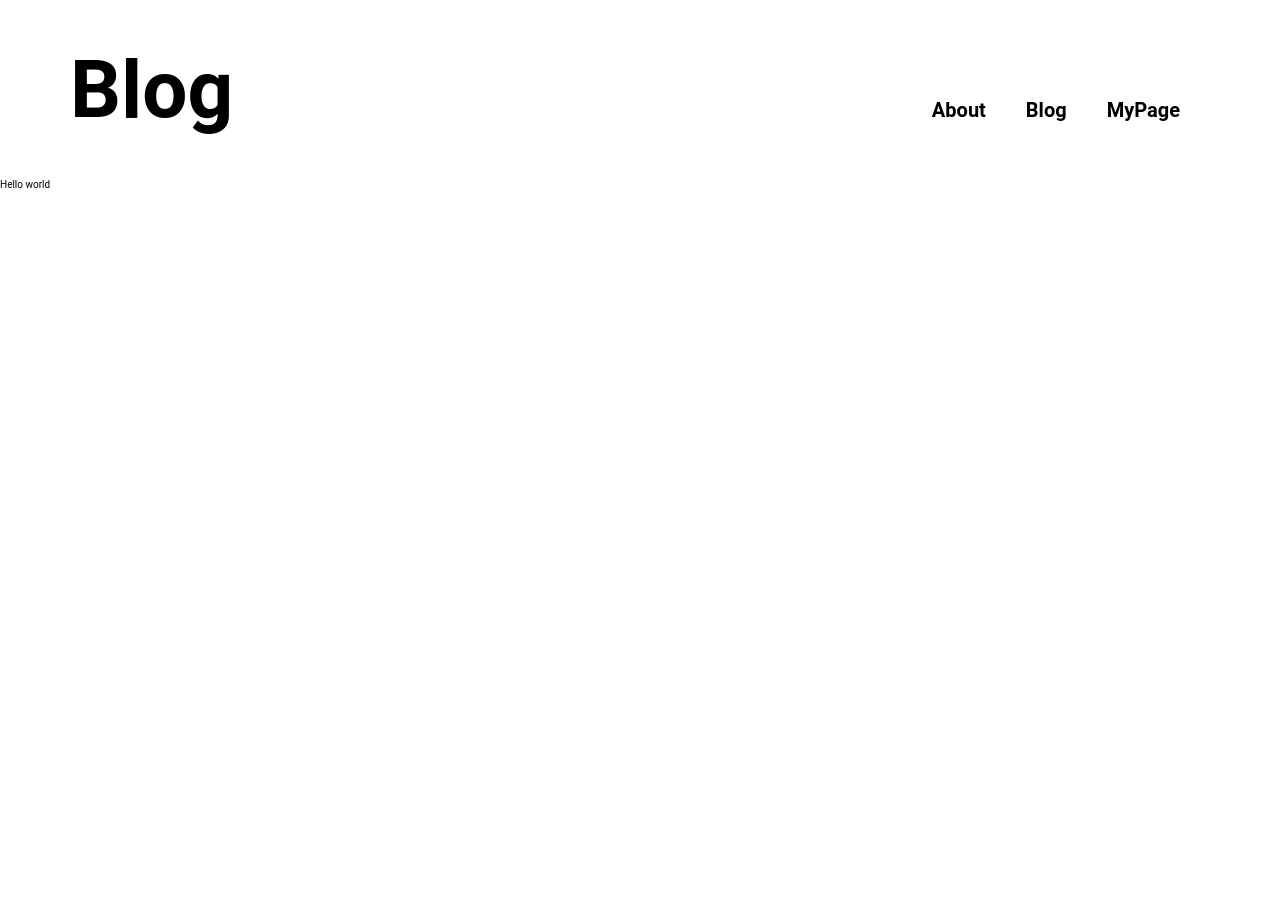
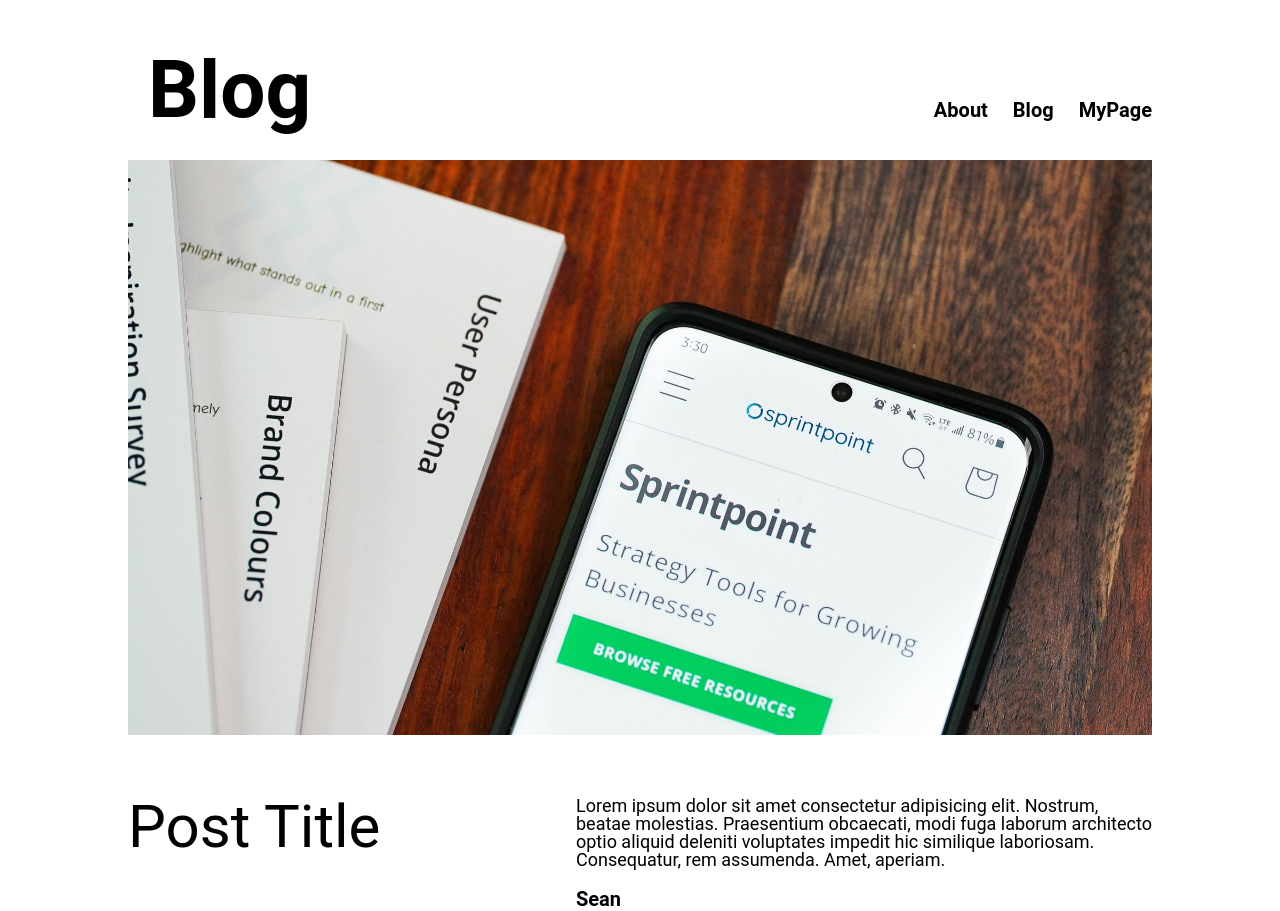
Before and after one commit to newkidsean/blog-with-nextjs, a Next.js app: page / in a window 1280 px wide. Before the commit the page ends 800 px from the top, so only its background shows below. Built offline with nearby package versions, Linux system fonts and the light colour scheme.

Commit message:
feat: Main post ui 구현

```diff
--- a/pages/index.tsx
+++ b/pages/index.tsx
@@ -1,13 +1,72 @@
 import type { NextPage } from 'next';
+import Image from 'next/image';
+import styled from 'styled-components';
 import Header from '../src/components/Header';
+import mockMainImg from '../src/images/main-mock-image.jpg';
 
 const Home: NextPage = () => {
   return (
     <>
-      <Header />
-      <div>Hello world</div>
+      <Container>
+        <Header />
+        <MainPost>
+          <Image
+            src={mockMainImg}
+            // layout="responsive"
+            alt="main image"
+            width={1175}
+            height={660}
+          />
+          <PostInfo>
+            <Title>Post Title</Title>
+            <ArticleNAuthor>
+              <Article>
+                Lorem ipsum dolor sit amet consectetur adipisicing elit.
+                Nostrum, beatae molestias. Praesentium obcaecati, modi fuga
+                laborum architecto optio aliquid deleniti voluptates impedit hic
+                similique laboriosam. Consequatur, rem assumenda. Amet, aperiam.
+              </Article>
+              <Author>Sean</Author>
+            </ArticleNAuthor>
+          </PostInfo>
+        </MainPost>
+      </Container>
     </>
   );
 };
 
 export default Home;
+
+const Container = styled.div`
+  width: 80vw;
+  justify-content: center;
+  align-content: center;
+  margin-left: 10vw;
+`;
+const MainPost = styled.div`
+  align-content: center;
+  justify-content: center;
+  /* margin-left: 5rem; */
+`;
+const PostInfo = styled.div`
+  display: flex;
+  justify-content: space-between;
+  align-items: start;
+  margin-top: 6rem;
+`;
+
+const Title = styled.h1`
+  font-size: 6rem;
+`;
+
+const ArticleNAuthor = styled.div``;
+const Article = styled.p`
+  font-size: 1.8rem;
+  width: 45vw;
+  /* text-align: end; */
+`;
+const Author = styled.p`
+  font-size: 2rem;
+  font-weight: bold;
+  margin-top: 2rem;
+`;
--- a/src/components/Header.tsx
+++ b/src/components/Header.tsx
@@ -29,7 +29,7 @@ const HeaderWrapper = styled.div`
   display: flex;
   justify-content: space-between;
   align-items: baseline;
-  margin: 5rem 6rem;
+  margin: 5rem 0 3rem 0;
 `;
 
 const CurrentLocation = styled.div`
@@ -37,14 +37,13 @@ const CurrentLocation = styled.div`
   font-weight: bold;
 `;
 const Title = styled.div`
-  margin-left: 1rem;
+  margin-left: 2rem;
 `;
 const Menus = styled.div`
   display: flex;
-  margin-right: 2rem;
 `;
 const Menu = styled.div`
-  margin: 0 2rem;
+  margin-left: 2.5rem;
   font-size: 2rem;
   font-weight: bold;
   cursor: pointer;
```
Also changed, not shown: src/images/main-mock-image.jpg (added).
